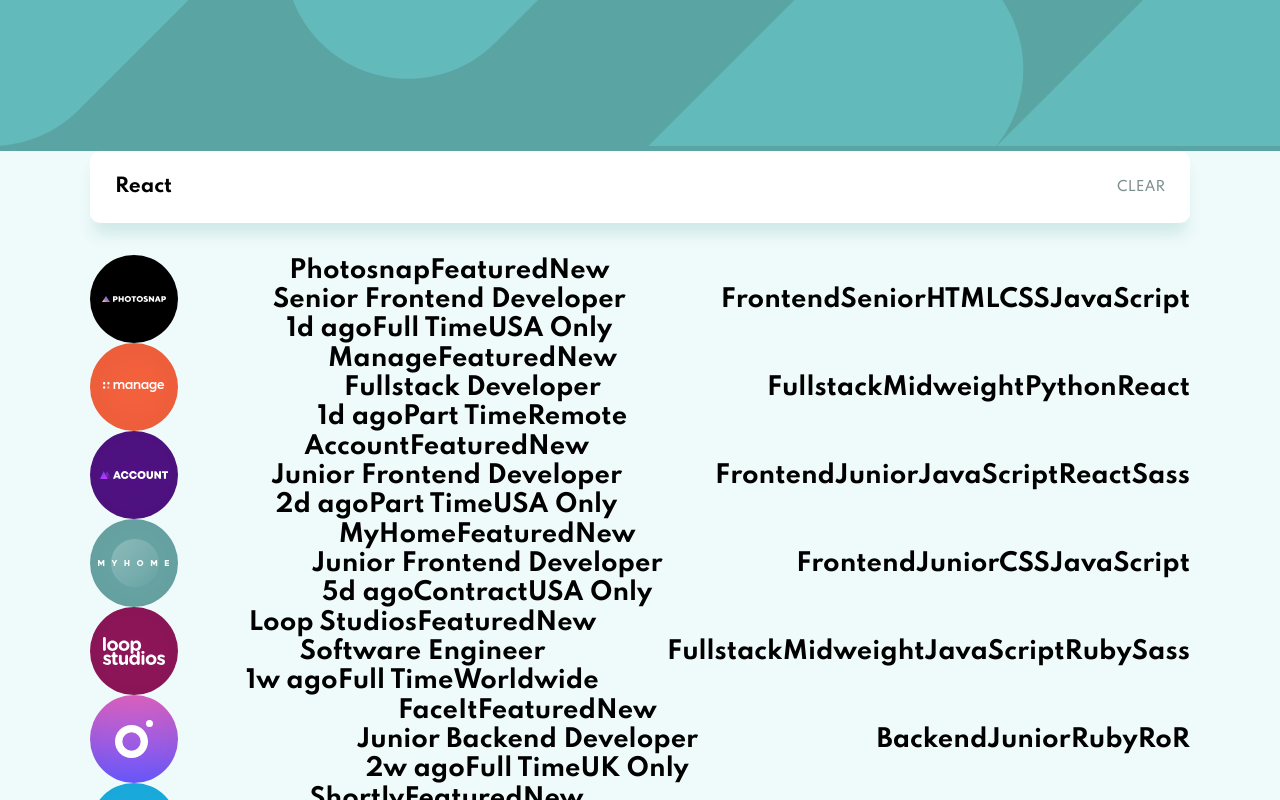
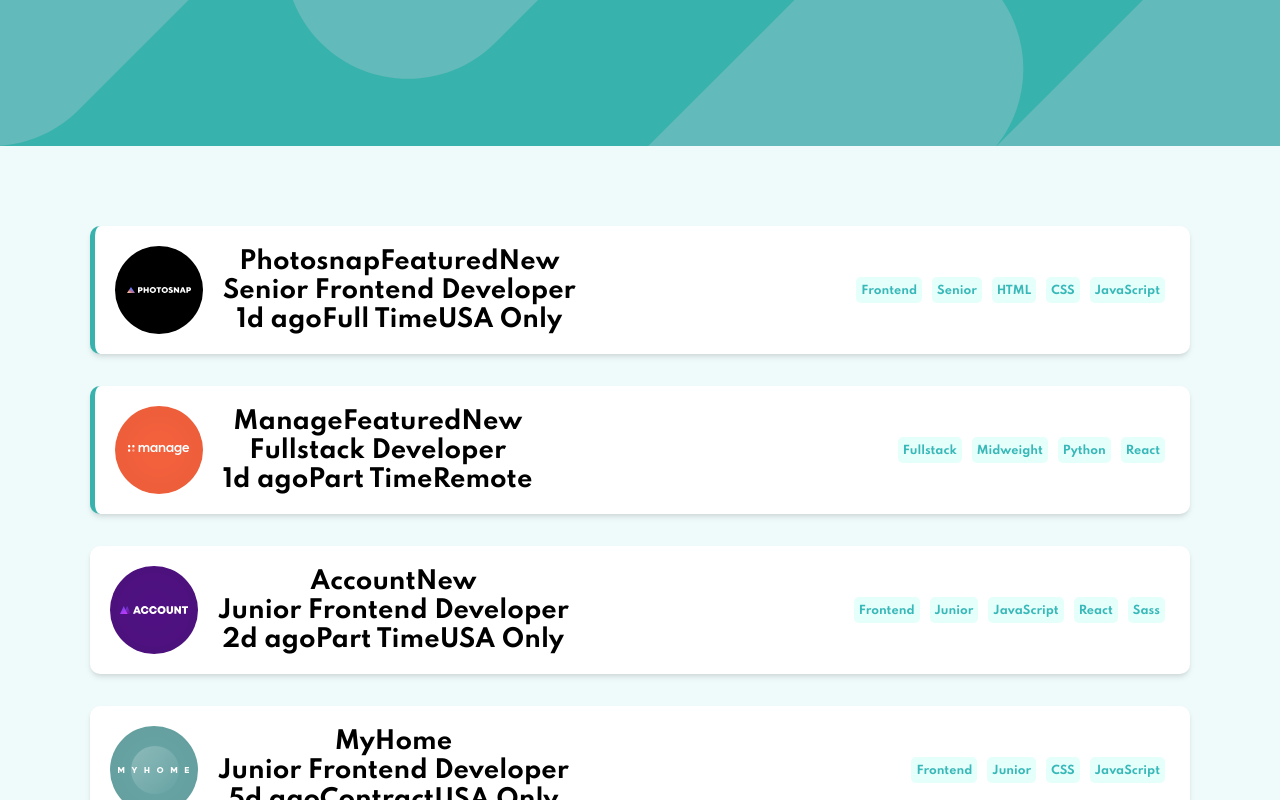
Before and after one commit to JEKO10/Job-Listing, a React (Create React App) app: page / in a window 1280 px wide. Shown: the top 800 px of the page. Built offline with nearby package versions, Linux system fonts and the light colour scheme.

Commit message:
css finished for tags

```diff
--- a/src/component/SingleJob.jsx
+++ b/src/component/SingleJob.jsx
@@ -2,31 +2,33 @@
 
 function SingleJob({ job }) {
   return (
-    <div className="job">
-      <img src={job.logo} alt={job.company} />
+    <div className={`job ${job.featured ? "featured" : ""}`}>
       <div>
+        <img src={job.logo} alt={job.company} />
         <div>
-          <h1>{job.company}</h1>
-          <h1>Featured</h1>
-          <h1>New</h1>
-        </div>
-        <div>
-          <h1>{job.position}</h1>
-        </div>
-        <div>
-          <h1>{job.postedAt}</h1>
-          <h1>{job.contract}</h1>
-          <h1>{job.location}</h1>
+          <div>
+            <h1 id="name">{job.company}</h1>
+            {job.featured ? <h1 id="featured">Featured</h1> : ""}
+            {job.new ? <h1 id="new">New</h1> : ""}
+          </div>
+          <div>
+            <h1 id="position">{job.position}</h1>
+          </div>
+          <div>
+            <h1 id="posted">{job.postedAt}</h1>
+            <h1 id="contract">{job.contract}</h1>
+            <h1 id="location">{job.location}</h1>
+          </div>
         </div>
       </div>
       <div>
-        <h1>{job.role}</h1>
-        <h1>{job.level}</h1>
+        <h1 className="tag">{job.role}</h1>
+        <h1 className="tag">{job.level}</h1>
         {job.languages.map((lang) => {
-          return <h1>{lang}</h1>;
+          return <h1 className="tag">{lang}</h1>;
         })}
         {job.tools.map((tool) => {
-          return <h1>{tool}</h1>;
+          return <h1 className="tag">{tool}</h1>;
         })}
       </div>
     </div>
--- a/src/index.css
+++ b/src/index.css
@@ -12,16 +12,18 @@
 }
 
 header {
-  background: #5ba4a4;
+  background: #38b2ac;
 }
 
 header img {
+  display: block;
+  height: 100%;
   width: 100%;
 }
 
 .searchBar {
   max-width: 1100px;
-  margin: 0 auto;
+  margin: -2rem auto 0 auto;
   display: flex;
   justify-content: space-between;
   align-items: center;
@@ -29,6 +31,9 @@
   background-color: #fff;
   box-shadow: 0 15px 15px -4px #5ba4a433;
   padding: 25px;
+  position: relative;
+  z-index: 1;
+  display: none;
 }
 
 .searchBar button {
@@ -46,13 +51,22 @@
 
 .jobs {
   max-width: 1100px;
-  margin: 2rem auto;
+  margin: 5rem auto;
 }
 
 .job {
   display: flex;
   justify-content: space-between;
   align-items: center;
+  background-color: #fff;
+  margin: 2rem 0;
+  padding: 20px;
+  border-radius: 10px;
+  box-shadow: 0 4px 6px -1px #0000001a, 0 2px 4px -1px #0000000f;
+}
+
+.featured {
+  border-left: 5px solid #38b2ac;
 }
 
 .job div {
@@ -61,9 +75,29 @@
   align-items: center;
 }
 
-.job > div:first-of-type {
+.job > div:first-of-type > div {
   display: flex;
   justify-content: center;
   align-items: center;
   flex-direction: column;
 }
+
+.job img {
+  padding-right: 20px;
+}
+
+.job .tag {
+  color: #38b8b9;
+  background-color: #e5fffa;
+  font-size: 0.7rem;
+  padding: 7px 5px 5px 5px;
+  margin: 0 5px;
+  border-radius: 5px;
+  cursor: pointer;
+  transition: all 500ms ease;
+}
+
+.job .tag:hover {
+  background-color: #38b2ac;
+  color: #fff;
+}
```
